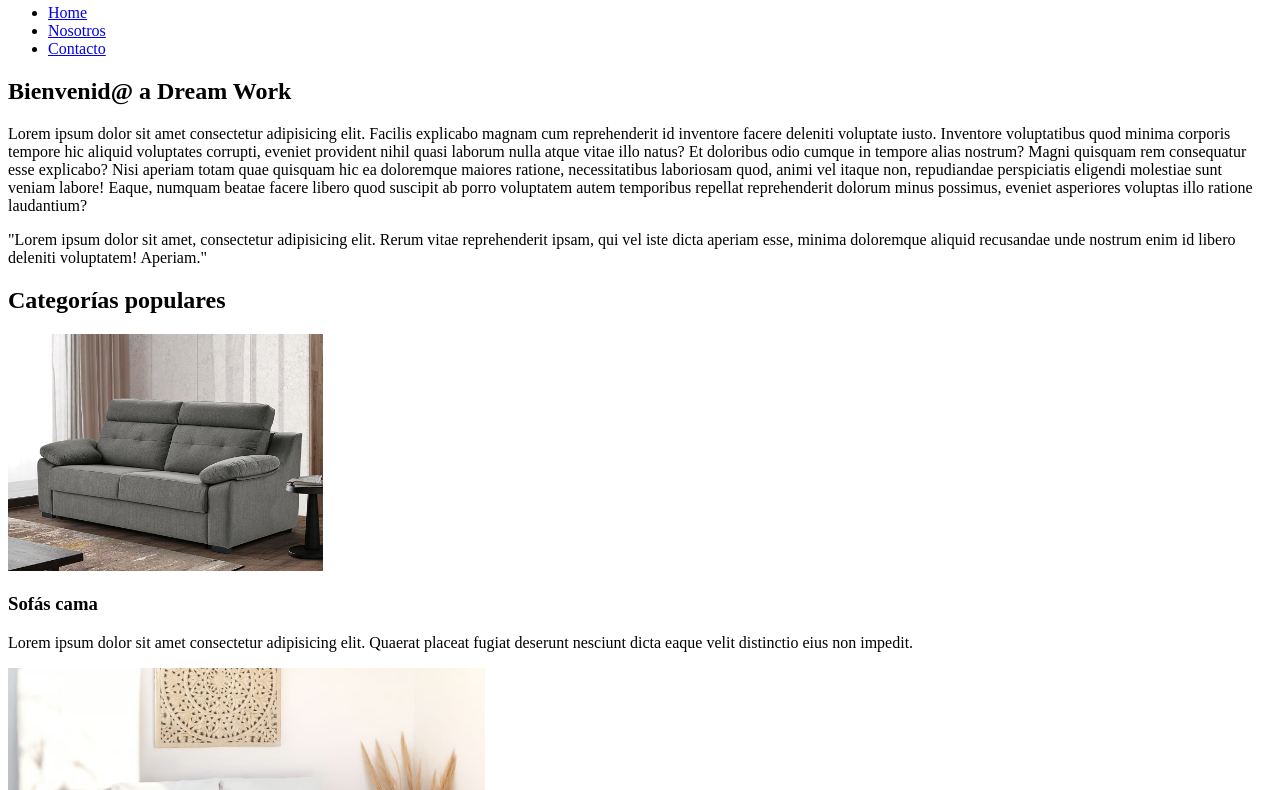
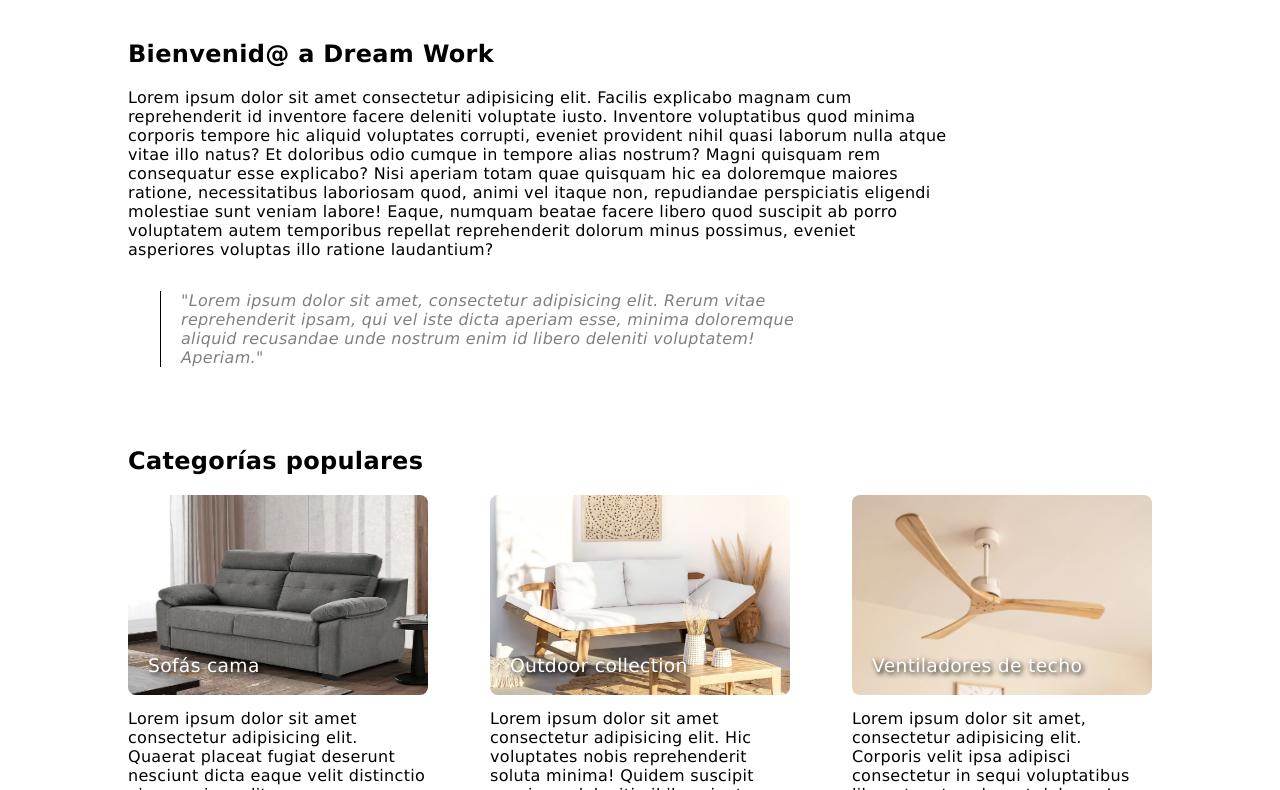
Before and after one commit to JoanBanuls/Maquetacio, a plain HTML site: page index.html in a window 1280 px wide. Shown: the part 84-874 px from the top of the page. Drawn offline with nearby package versions, Linux system fonts and the light colour scheme; files that its build step writes are made by us from their sources; the site is published under a folder, as on GitHub Pages, so addresses that start at the root find nothing.

Commit message:
fix: routes

```diff
--- a/index.html
+++ b/index.html
@@ -4,7 +4,9 @@
     <meta charset="UTF-8">
     <meta name="viewport" content="width=device-width, initial-scale=1.0">
     <title>Document</title>
-    <link rel="stylesheet" href="/styles/styles.css">
+    <meta name="keywords" content="html,css,scss,sklum" />
+    <link rel="stylesheet" href="styles/styles.css">
+    <link rel="stylesheet" href="styles/styles.css">
     <link rel="stylesheet" href="https://cdnjs.cloudflare.com/ajax/libs/font-awesome/4.7.0/css/font-awesome.min.css">
 
     <script defer>
@@ -17,7 +19,7 @@
     <header>
 
         <a href="#">
-            <img src="/images/menu.png" alt="menu" class="menu-icon">
+            <img src="images/menu.png" alt="menu" class="menu-icon">
         </a>
         <a href="https://www.sklum.com/">
             <img src="images/dream-work-logo.png" alt="logo-dream-work" class="logo">
```
